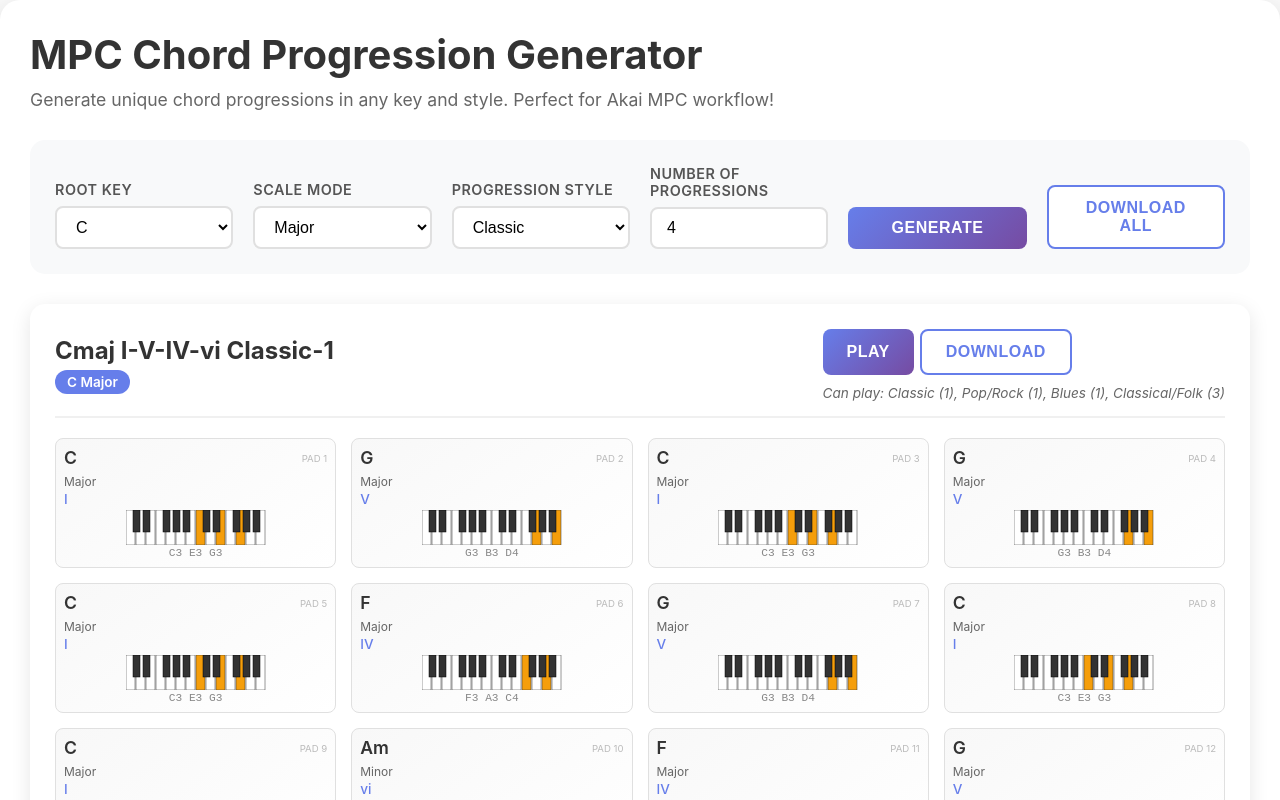
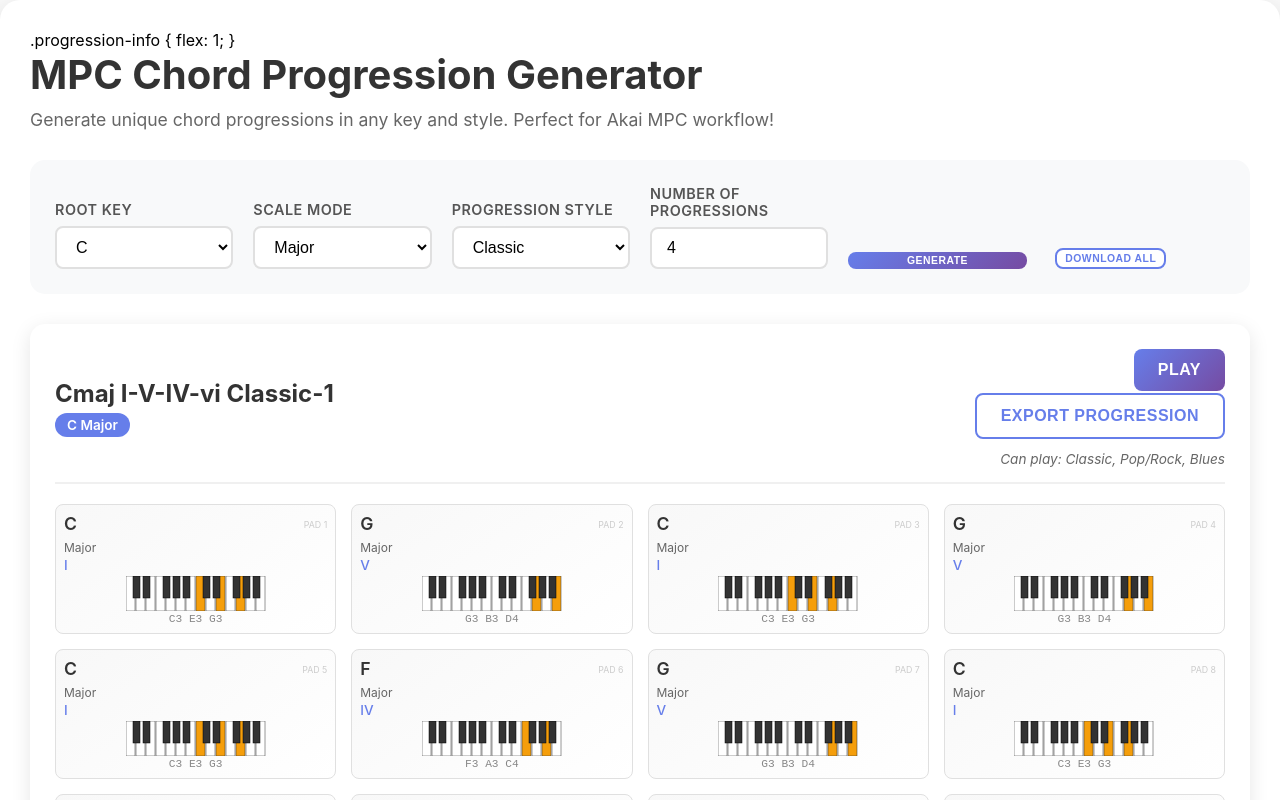
Before and after one commit to liotier/AkaiMPC, a plain HTML site: page AkaiMPCChordProgressionGenerator/AkaiMPCChordProgressionGenerator.html in a window 1280 px wide. Both pictures are taken after a click on the button "GENERATE". Shown: the top 800 px of the page. Drawn offline with Linux system fonts and the light colour scheme.

Commit message:
Update AkaiMPCChordProgressionGenerator.html

```diff
--- a/AkaiMPCChordProgressionGenerator/AkaiMPCChordProgressionGenerator.html
+++ b/AkaiMPCChordProgressionGenerator/AkaiMPCChordProgressionGenerator.html
@@ -1,4 +1,6 @@
-<!DOCTYPE html>
+        .progression-info {
+            flex: 1;
+        }<!DOCTYPE html>
 <html lang="en">
 <head>
     <meta charset="UTF-8">
@@ -79,13 +81,13 @@
         }
 
         select:hover, input:hover {
-            border-color: #4a90e2;
+            border-color: #bbb;
         }
 
         select:focus, input:focus {
             outline: none;
-            border-color: #4a90e2;
-            box-shadow: 0 0 0 2px rgba(74, 144, 226, 0.1);
+            border-color: #70a8db;
+            box-shadow: 0 0 0 1px rgba(112, 168, 219, 0.1);
         }
 
         button {
@@ -172,6 +174,9 @@
 
         .play-controls {
             text-align: right;
+            display: flex;
+            flex-direction: column;
+            align-items: flex-end;
         }
 
         .playable-info {
@@ -200,14 +205,13 @@
         }
 
         .chord-pad:hover {
-            border-color: #999;
-            transform: scale(1.01);
-            box-shadow: 0 1px 4px rgba(0, 0, 0, 0.1);
+            border-color: #ccc;
+            box-shadow: 0 1px 3px rgba(0, 0, 0, 0.08);
         }
 
         .chord-pad:active {
-            transform: scale(0.98);
-            background: #4a90e2;
+            transform: scale(0.99);
+            background: #6ba3d5;
         }
 
         .chord-pad:active .chord-name,
@@ -236,8 +240,8 @@
         }
 
         .pad-number {
-            font-size: 0.6em;
-            color: #bbb;
+            font-size: 0.55em;
+            color: #ccc;
             font-weight: 400;
             text-align: right;
         }
@@ -346,15 +350,15 @@
 
             <div class="control-item">
                 <label>&nbsp;</label>
-                <button class="primary" onclick="window.generateProgressions()">
-                    GENERATE
+                <button class="primary" onclick="window.generateProgressions()" style="font-size: 0.65em; padding: 3px 8px;">
+                    Generate
                 </button>
             </div>
 
             <div class="control-item" id="downloadAllContainer" style="display: none;">
                 <label>&nbsp;</label>
-                <button onclick="window.downloadAllProgressions()">
-                    DOWNLOAD ALL
+                <button onclick="window.downloadAllProgressions()" style="font-size: 0.65em; padding: 3px 8px;">
+                    Download All
                 </button>
             </div>
         </div>
@@ -589,15 +593,13 @@
                 const playControls = document.createElement('div');
                 playControls.className = 'play-controls';
                 playControls.innerHTML = `
-                    <div style="display: flex; gap: 6px;">
-                        <button class="primary" onclick="window.playProgression(${p})">
-                            PLAY
-                        </button>
-                        <button onclick="window.downloadProgression(${p})">
-                            DOWNLOAD
-                        </button>
-                    </div>
-                    <div class="playable-info">Can play: ${style} (${Math.floor(Math.random() * 3) + 1}), Pop/Rock (${Math.floor(Math.random() * 4) + 1}), Blues (${Math.floor(Math.random() * 2) + 1}), Classical/Folk (${Math.floor(Math.random() * 3) + 1})</div>
+                    <button class="primary" onclick="window.playProgression(${p})" style="display: block; margin-bottom: 2px;">
+                        Play
+                    </button>
+                    <button onclick="window.downloadProgression(${p})" style="display: block; margin-bottom: 2px;">
+                        Export progression
+                    </button>
+                    <div class="playable-info">Can play: ${style}, Pop/Rock, Blues</div>
                 `;
 
                 progressionHeader.appendChild(progressionInfo);
```
